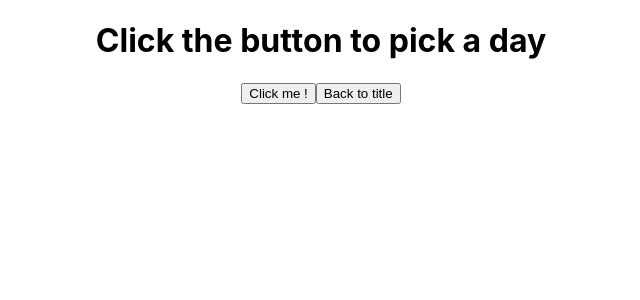
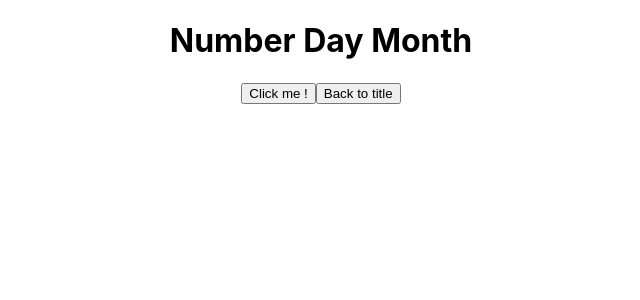
Before and after one commit to difiouze/title-generator, a React (Create React App) app: page / in a window 1280 px wide. Shown: the top 300 px of the page, without its empty margins (319-959 px from the left). Built offline with nearby package versions, Linux system fonts and the light colour scheme.

Commit message:
number + day + month

```diff
--- a/src/App.js
+++ b/src/App.js
@@ -1,22 +1,32 @@
-import React, {useState, useEffect} from 'react';
+import React, { useState } from 'react';
+import numbers from './Utils/Numbers';
 import days from './Utils/Days';
+import months from './Utils/Months';
 import './App.css';
 
 function App() {
-  const [dayStorage, setDayStorage] = useState(["Click the button to pick a day"]);
+  const [numberStorage, setNumberStorage] = useState("Number");
+  const [dayStorage, setDayStorage] = useState("Day");
+  const [monthStorage, setMonthStorage] = useState("Month");
 
   const randomDay = () => {
-     const day = days[Math.floor(Math.random() * days.length)];
-     setDayStorage(day);
+    const number = numbers[Math.floor(Math.random() * numbers.length)];
+    const day = days[Math.floor(Math.random() * days.length)];
+    const month = months[Math.floor(Math.random() * months.length)];
+    setDayStorage(day);
+    setNumberStorage(number);
+    setMonthStorage(month);
   }
 
   const reset = () => {
-    setDayStorage(["Click the button to pick a day"]);
+    setNumberStorage("Number");
+    setDayStorage("Day");
+    setMonthStorage("Month");
   }
 
   return (
     <div className="App">
-      <h1>{dayStorage}</h1>
+      <h1> {numberStorage}  {dayStorage}  {monthStorage}</h1>
       <button onClick={randomDay}>Click me !</button>
       <button onClick={reset}>Back to title</button>
     </div>
```
